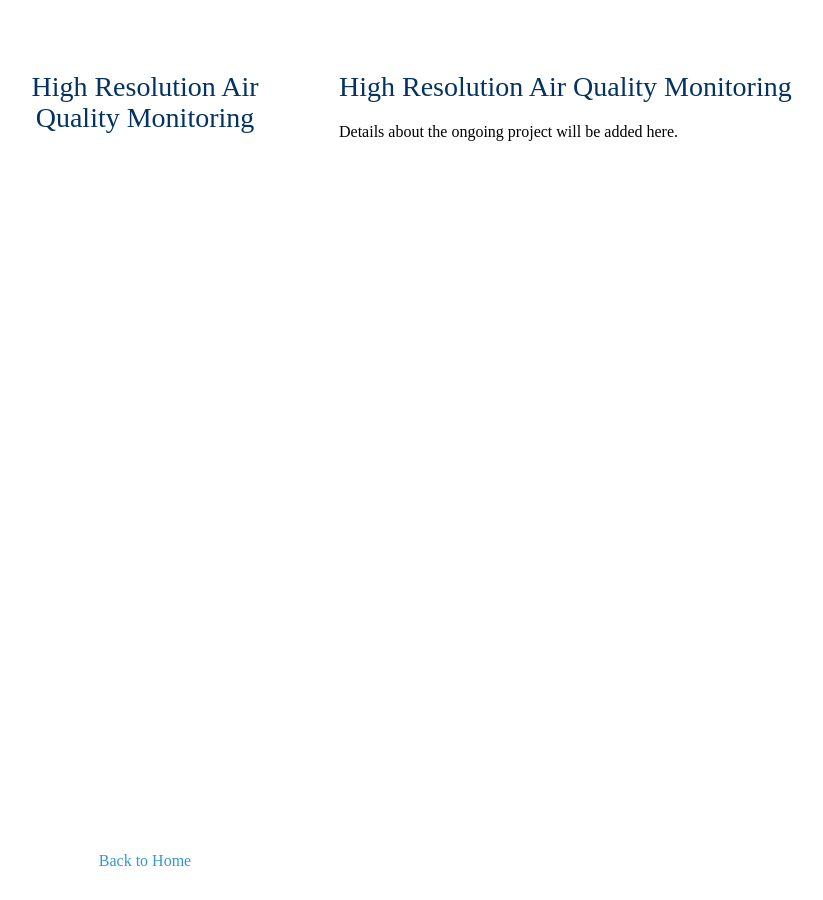
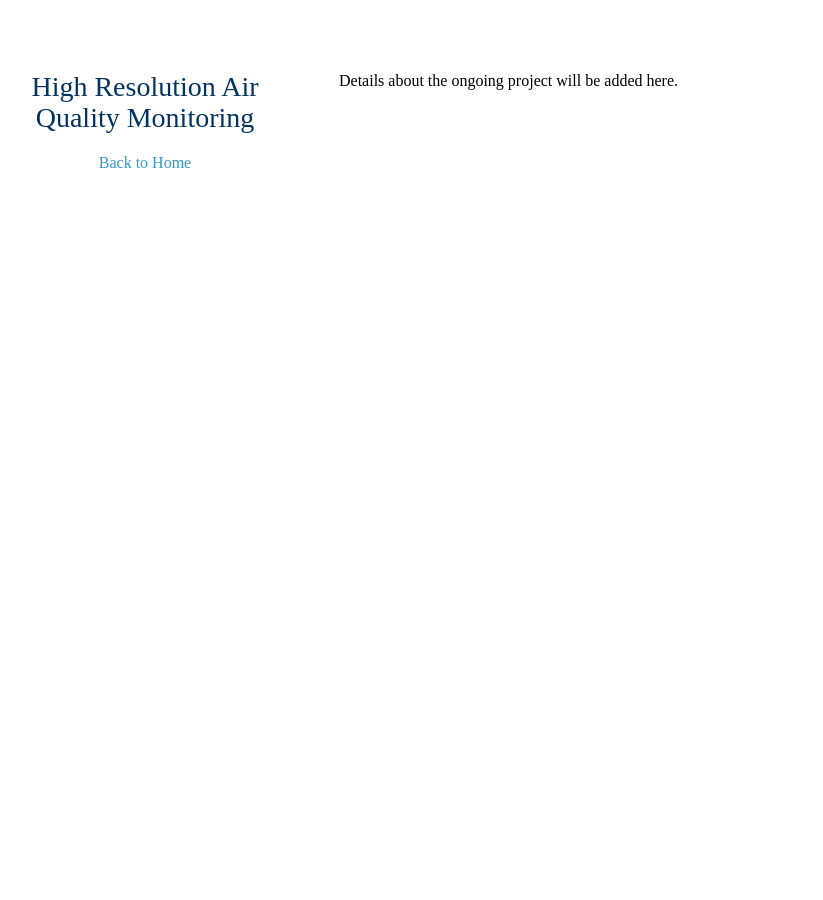
Before and after one commit to suraj1102/suraj1102.github.io, a Jekyll site: the page built from _projects/high-resolution-air-quality-monitoring.md, in a window 1280 px wide. Shown: the whole page, without its empty margins (131-954 px from the left). Built offline with Jekyll 4.4.1, drawn with Linux system fonts in a browser that asks for light colours.

Commit message:
Change project layout

```diff
--- a/_layouts/project.html
+++ b/_layouts/project.html
@@ -13,12 +13,13 @@
     <div class="wrapper">
       <header>
         <h1>{{ page.title }}</h1>
+        <a href="/">Back to Home</a>
       </header>
       <section>
         {{ content }}
       </section>
       <footer>
-        <a href="/">Back to Home</a>
+
       </footer>
     </div>
   </body>
--- a/_projects/high-resolution-air-quality-monitoring.md
+++ b/_projects/high-resolution-air-quality-monitoring.md
@@ -4,6 +4,5 @@ layout: project
 permalink: /projects/high-resolution-air-quality-monitoring/
 ---
 
-# High Resolution Air Quality Monitoring
 
 Details about the ongoing project will be added here.
```
